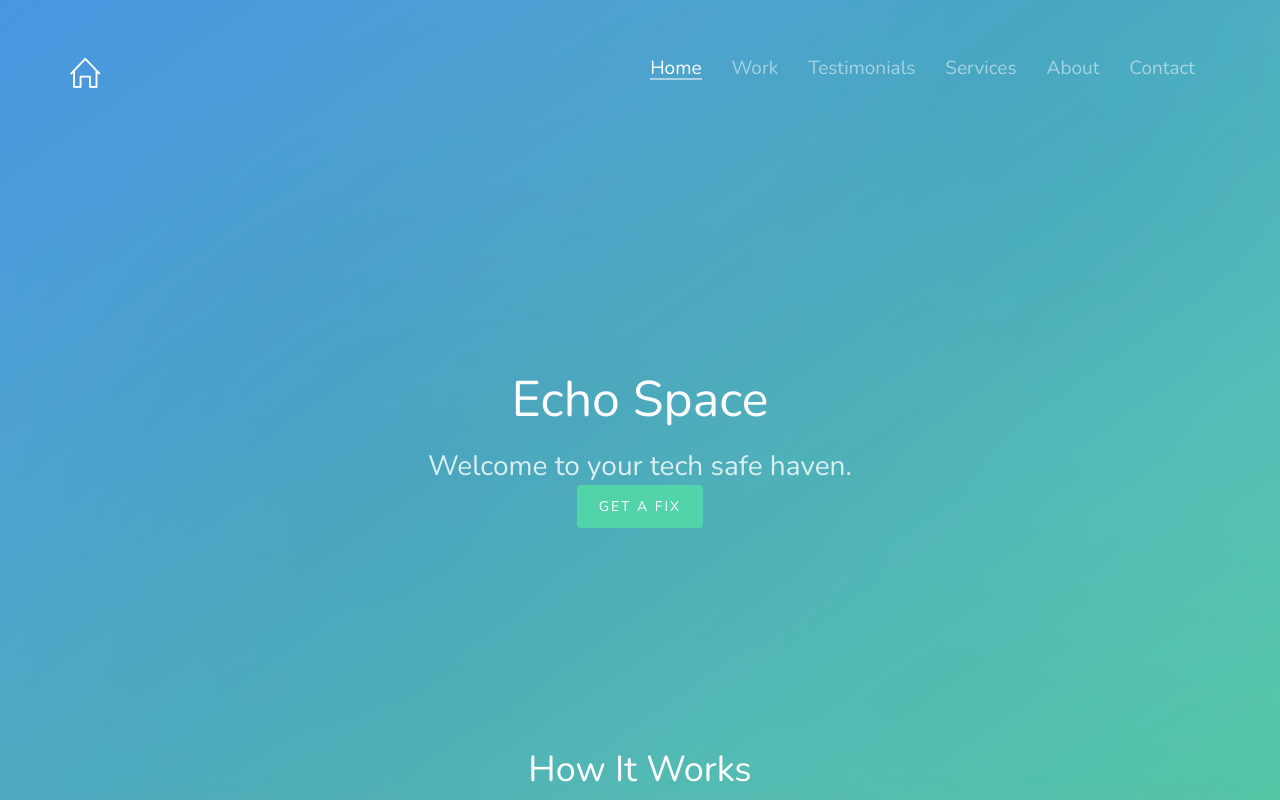
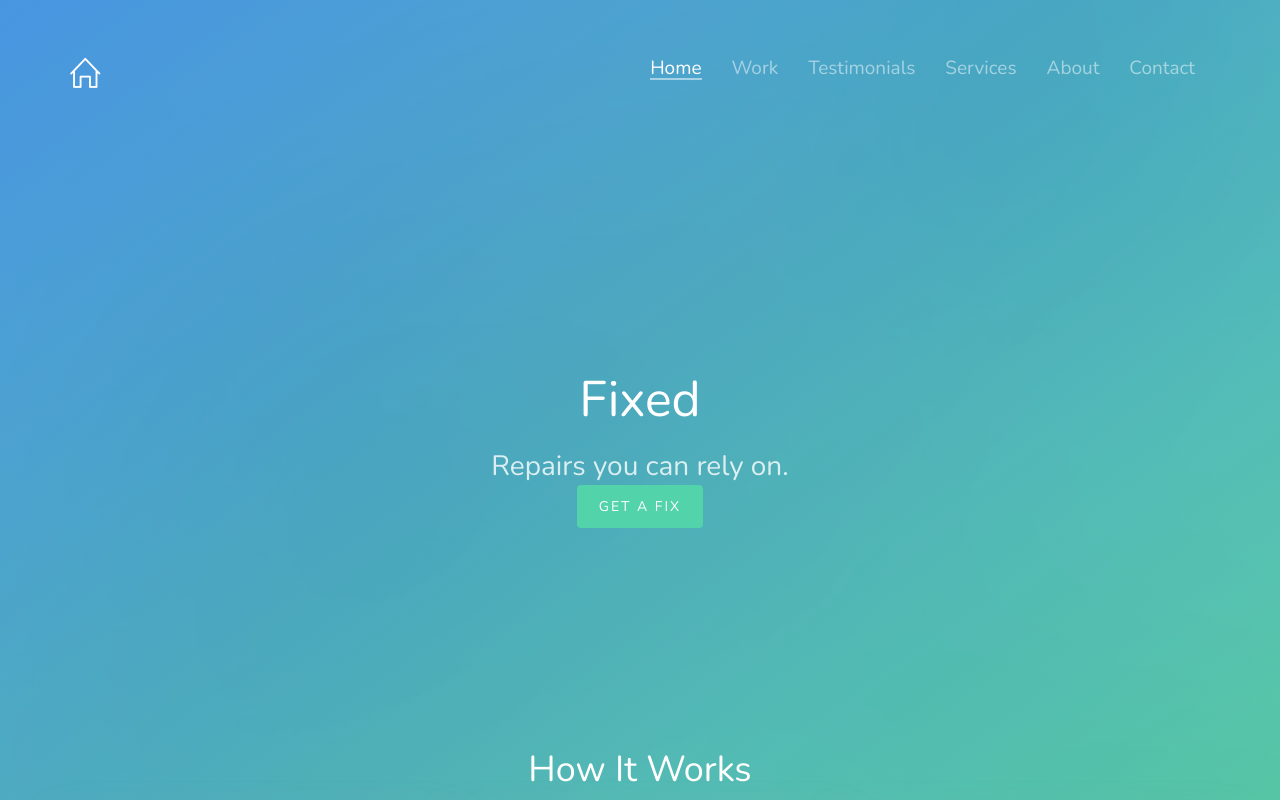
Before and after one commit to ChristineWasike/Echo-Space, a plain HTML site: page index.html in a window 1280 px wide. Shown: the top 800 px of the page. Drawn offline with nearby package versions, Linux system fonts and the light colour scheme; some packages are replaced by stand-ins of ours; no server answers; files whose address does not match are found by name.

Commit message:
Changing the company name to 'Fixed'

```diff
--- a/index.html
+++ b/index.html
@@ -5,7 +5,7 @@
 	<meta http-equiv="X-UA-Compatible" content="IE=edge">
 	<title>Echo Spaces</title>
 	<meta name="viewport" content="width=device-width, initial-scale=1">
-	<meta name="description" content="Have a laptop snag, phone needs a repair, Welcome to Echo Space we provide you with reliable and quality technical repair services. Book a repair today!" />
+	<meta name="description" content="Have a laptop snag, phone needs a repair, Welcome to Fixed we provide you with reliable and quality technical repair services. Book a repair today!" />
 	<meta name="keywords" content="technicians, repair, services, electronics, echo spaces" />
 	<meta name="author" content="Christine Wasike" />
 
@@ -21,7 +21,7 @@
 	<meta name="twitter:card" content="" />
 
 	<!-- Place favicon.ico and apple-touch-icon.png in the root directory -->
-	<link rel="shortcut icon" href="favicon.ico">
+	<link rel="shortcut icon" href=>
 
 	<link href="https://fonts.googleapis.com/css?family=Nunito" rel="stylesheet">
 
@@ -78,8 +78,8 @@
 				<div class="text-inner">
 					<div class="row">
 						<div class="col-md-8 col-md-offset-2">
-							<h1 class="to-animate">Echo Space</h1>
-							<h2 class="to-animate">Welcome to your tech safe haven.</h2>
+							<h1 class="to-animate">Fixed</h1>
+							<h2 class="to-animate">Repairs you can rely on.</h2>
 							<h2 class="to-animate"><a href="#" class="btn btn-primary">Get a Fix</a></h2>
 						</div>
 					</div>
```
Also changed, not shown: images/audrey.jpg (added).
